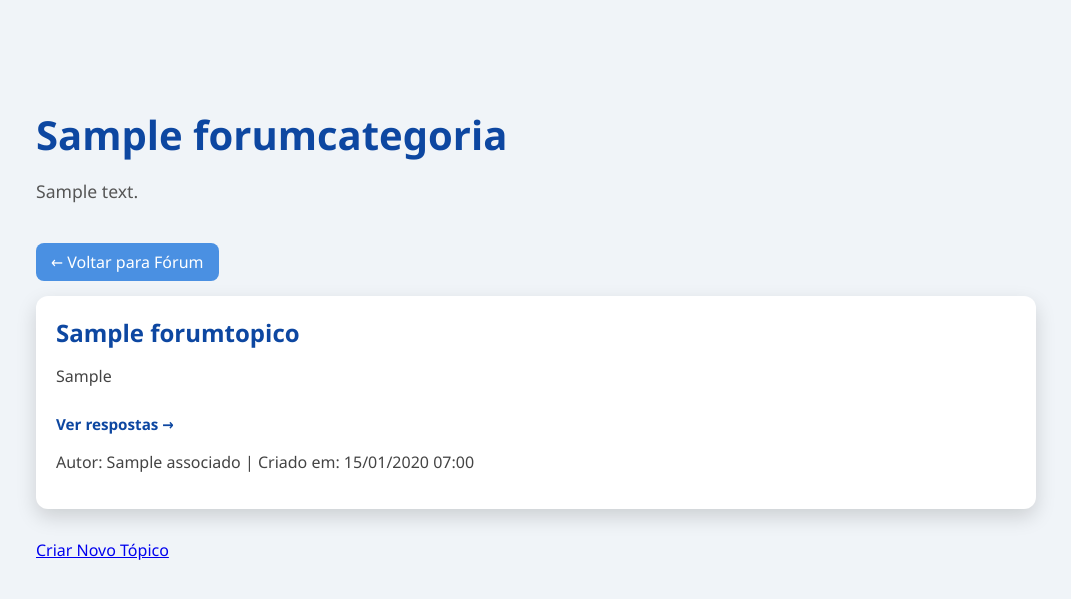
After one commit to rrbs2024/inprivy-2026, a Django app: page /categoria/1/ in a window 1280 px wide. The commit adds this page. Shown: the top 599 px of the page, without its empty margins (104-1175 px from the left). Run offline with Django 5.2, Linux system fonts and the light colour scheme; a user stored in the database is signed in; tables that the repository leaves empty hold one stand-in row (values such as "Sample post").

Commit message:
v.000.000.000/04 - Ajustes Menu Public / Forum completo.

```diff
--- a/core/models.py
+++ b/core/models.py
@@ -1,5 +1,6 @@
 from django.db import models
 from django.contrib.auth.models import User
+
 
 # Create your models here.
 
@@ -248,7 +249,7 @@ class MensagemAssociado(models.Model):
 
     def __str__(self):
         return f"De {self.remetente} para {self.destinatario}"
-    #===========================================================================================================================#
+#===========================================================================================================================#
 
 #=============================================================================================================
 # CLASSE MODEL - TIMELINE
@@ -283,3 +284,52 @@ class TimelinePost(models.Model):
 
     def __str__(self):
         return f"Post de {self.associado} em {self.criado_em}"
+
+#=============================================================================================================
+# CLASSE MODEL - ADMIN - FORUM CATEGORIA
+#=============================================================================================================
+class ForumCategoria(models.Model):
+    nome = models.CharField(max_length=100)
+    descricao = models.TextField(blank=True)
+    criada_em = models.DateTimeField(auto_now_add=True)
+
+    def __str__(self):
+        return self.nome
+
+    class Meta:
+        verbose_name = "Categoria de Forum"           # Nome no singular no admin
+        verbose_name_plural = "Categorias de Foruns"  # Nome no plural no admin
+
+#=============================================================================================================
+# CLASSE MODEL - FORUM TOPICO
+#=============================================================================================================
+
+class ForumTopico(models.Model):
+    categoria = models.ForeignKey(ForumCategoria, on_delete=models.CASCADE, related_name='topicos')
+    autor = models.ForeignKey(Associado, on_delete=models.CASCADE, related_name='topicos')
+    titulo = models.CharField(max_length=200)
+    conteudo = models.TextField()
+    criado_em = models.DateTimeField(auto_now_add=True)
+    ativo = models.BooleanField(default=True)
+
+    def __str__(self):
+        return self.titulo
+
+#=============================================================================================================
+# CLASSE MODEL - FORUM RESPOSTA
+#=============================================================================================================
+
+class ForumResposta(models.Model):
+    topico = models.ForeignKey(
+        ForumTopico,
+        on_delete=models.CASCADE,
+        related_name='respostas'
+    )
+    autor = models.ForeignKey(
+        Associado,
+        on_delete=models.CASCADE,
+        related_name='respostas'
+    )
+    conteudo = models.TextField()
+    criada_em = models.DateTimeField(auto_now_add=True)
+    ativa = models.BooleanField(default=True)
--- /dev/null
+++ b/core/static/css/forum.css
@@ -0,0 +1,71 @@
+body {
+    font-family: 'Segoe UI', Tahoma, Geneva, Verdana, sans-serif;
+    background: #f0f4f8; /* fundo claro, visível */
+    color: #333;
+    margin: 0;
+    padding: 0;
+}
+
+.container {
+    max-width: 1000px;
+    margin: 50px auto;
+    padding: 30px;
+}
+
+header h1 {
+    color: #0d47a1; /* azul forte */
+    font-size: 2.5em;
+    margin-bottom: 5px;
+}
+
+header p {
+    color: #555;
+    font-size: 1.1em;
+    margin-bottom: 40px;
+}
+
+.cards {
+    display: grid;
+    grid-template-columns: repeat(auto-fit, minmax(250px, 1fr));
+    gap: 20px;
+}
+
+.card {
+    background: #ffffff; /* card branco sobre fundo claro */
+    padding: 20px;
+    border-radius: 12px;
+    box-shadow: 0 8px 20px rgba(0,0,0,0.15);
+    transition: transform 0.3s, box-shadow 0.3s;
+    cursor: pointer;
+}
+
+.card:hover {
+    transform: translateY(-5px);
+    box-shadow: 0 12px 25px rgba(0,0,0,0.25);
+    background: #e3f2fd; /* azul clarinho ao passar o mouse */
+}
+
+.card h2 {
+    margin: 0 0 10px;
+    color: #0d47a1;
+    font-size: 1.5em;
+}
+
+.card h2 a {
+    text-decoration: none;
+    color: inherit;
+}
+
+.card p {
+    color: #444;
+    font-size: 1em;
+    line-height: 1.4;
+}
+
+.card .ver-mais {
+    display: inline-block;
+    margin-top: 10px;
+    color: #0d47a1;
+    font-weight: bold;
+    font-size: 0.95em;
+}
--- /dev/null
+++ b/core/templates/inprivy/forum_categoria.html
@@ -0,0 +1,48 @@
+<!-- forum_categoria.html -->
+{% load static %}
+<!DOCTYPE html>
+<html lang="pt-br">
+<head>
+    <meta charset="UTF-8">
+    <meta name="viewport" content="width=device-width, initial-scale=1.0">
+    <title>{{ categoria.nome }} - Fórum Inprivy</title>
+    <link rel="stylesheet" href="{% static 'css/forum.css' %}">
+</head>
+<body>
+    <div class="container">
+        <header class="header-forum">
+            <h1>{{ categoria.nome }}</h1>
+            {% if categoria.descricao %}
+                <p>{{ categoria.descricao }}</p>
+            {% else %}
+                <p>Explore os tópicos dessa categoria.</p>
+            {% endif %}
+        </header>
+        <!-- Botão de voltar para forum home -->
+        <a href="{% url 'forum_home' %}" class="btn-voltar" style="display:inline-block;padding:8px 15px;background:#4A90E2;color:#fff;border-radius:8px;text-decoration:none;margin-bottom:15px;">
+         ← Voltar para Fórum
+        </a>
+
+        <section class="categorias">
+            {% if topicos %}
+            <div class="cards">
+                {% for topico in topicos %}
+                <div class="card">
+                    <h2><a href="{% url 'forum_topico' topico.id %}">{{ topico.titulo }}</a></h2>
+                    <p class="descricao">{{ topico.conteudo|truncatewords:20 }}</p>
+                    <span class="ver-mais">Ver respostas →</span>
+                    <p class="info">Autor: {{ topico.autor.associado_nome }} | Criado em: {{ topico.criado_em|date:"d/m/Y H:i" }}</p>
+                </div>
+                {% endfor %}
+            </div>
+            {% else %}
+                <p class="nenhum">Nenhum tópico disponível nesta categoria.</p>
+            {% endif %}
+        </section>
+
+        <footer style="margin-top:30px;">
+            <a href="{% url 'forum_novo_topico' categoria.id %}" class="btn-novo-topico">Criar Novo Tópico</a>
+        </footer>
+    </div>
+</body>
+</html>
--- a/core/urls.py
+++ b/core/urls.py
@@ -1,4 +1,4 @@
-from django.urls import path
+from django.urls import path, include
 from . import views_public, views_admin
 from django.contrib.auth import views as auth_views
 from .views_public import LoginCustomView
@@ -76,9 +76,22 @@ urlpatterns = [
 
     path('timeline/postar/', views_public.postar_timeline, name='postar_timeline'),
 
-
+# =================================
+# ENDPOINT - TIMELINE - MEU PERFIL
+# =================================
 
     path('meu-perfil/', views_public.meu_perfil, name='meu_perfil'),
+
+# =================================
+# ENDPOINT - TIMELINE - FORUM
+# =================================
+
+    path('forum/', views_public.forum_home, name='forum_home'),
+    path('categoria/<int:categoria_id>/', views_public.forum_categoria, name='forum_categoria'),
+    path('categoria/<int:categoria_id>/novo/', views_public.forum_novo_topico, name='forum_novo_topico'),
+    path('topico/<int:topico_id>/', views_public.forum_topico, name='forum_topico'),
+    path('topico/<int:topico_id>/responder/', views_public.forum_responder, name='forum_responder'),
+
 
 
 ]
--- a/core/views_public.py
+++ b/core/views_public.py
@@ -9,7 +9,7 @@ from django.contrib.auth.models import User
 from django.shortcuts import render, get_object_or_404, redirect
 
 from core.decorators import trial_5_minutos
-from .models import UserClone, TimelinePost, Associado
+from .models import UserClone, TimelinePost, Associado, ForumCategoria, ForumTopico, ForumResposta
 from .forms import AssociadoForm, TimelinePostForm, MeuPerfilForm
 
 
@@ -177,3 +177,69 @@ def meu_perfil(request):
         form = MeuPerfilForm(instance=associado)
 
     return render(request, 'inprivy/meu_perfil.html', {'form': form, 'associado': associado})
+
+# =====================================================================================================================
+# VIEW PUBLIC - FORUM
+# =====================================================================================================================
+
+@login_required
+def forum_home(request):
+    categorias = ForumCategoria.objects.all()
+    return render(request, 'inprivy/forum_home.html', {'categorias': categorias})
+
+
+@login_required
+def forum_categoria(request, categoria_id):
+    categoria = get_object_or_404(ForumCategoria, id=categoria_id)
+    topicos = categoria.topicos.filter(ativo=True).order_by('-criado_em')
+    return render(request, 'inprivy/forum_categoria.html', {
+        'categoria': categoria,
+        'topicos': topicos
+    })
+
+
+@login_required
+def forum_novo_topico(request, categoria_id):
+    categoria = get_object_or_404(ForumCategoria, id=categoria_id)
+    associado = get_object_or_404(Associado, user=request.user)
+
+    if request.method == 'POST':
+        titulo = request.POST.get('titulo')
+        conteudo = request.POST.get('conteudo')
+
+        ForumTopico.objects.create(
+            categoria=categoria,
+            autor=associado,
+            titulo=titulo,
+            conteudo=conteudo
+        )
+        return redirect('forum_categoria', categoria_id=categoria.id)
+
+    # Ao criar novo tópico, renderiza o formulário da categoria
+    return render(request, 'inprivy/forum_categoria.html', {'categoria': categoria, 'topicos': categoria.topicos.filter(ativo=True)})
+
+
+@login_required
+def forum_topico(request, topico_id):
+    topico = get_object_or_404(ForumTopico, id=topico_id, ativo=True)
+    respostas = topico.respostas.filter(ativa=True).order_by('criada_em')
+    return render(request, 'inprivy/forum_topico.html', {
+        'topico': topico,
+        'respostas': respostas
+    })
+
+
+@login_required
+def forum_responder(request, topico_id):
+    topico = get_object_or_404(ForumTopico, id=topico_id)
+    associado = get_object_or_404(Associado, user=request.user)
+
+    if request.method == 'POST':
+        conteudo = request.POST.get('conteudo')
+
+        ForumResposta.objects.create(
+            topico=topico,
+            autor=associado,
+            conteudo=conteudo
+        )
+    return redirect('forum_topico', topico_id=topico.id)
```
Also changed, not shown: core/admin.py (+14 -1 lines), core/static/css/public.css (+51 -10 lines), core/templates/inprivy/base_public.html (+67 -23 lines), core/templates/inprivy/forum_home.html (added, +36 -0 lines), core/templates/inprivy/forum_topico.html (added, +49 -0 lines), core/forms.py (line endings or trailing spaces), core/migrations/0025_forumcategoria.py (added), core/migrations/0026_forumtopico.py (added), core/migrations/0027_forumresposta.py (added), core/migrations/0028_alter_forumtopico_categoria.py (added).
